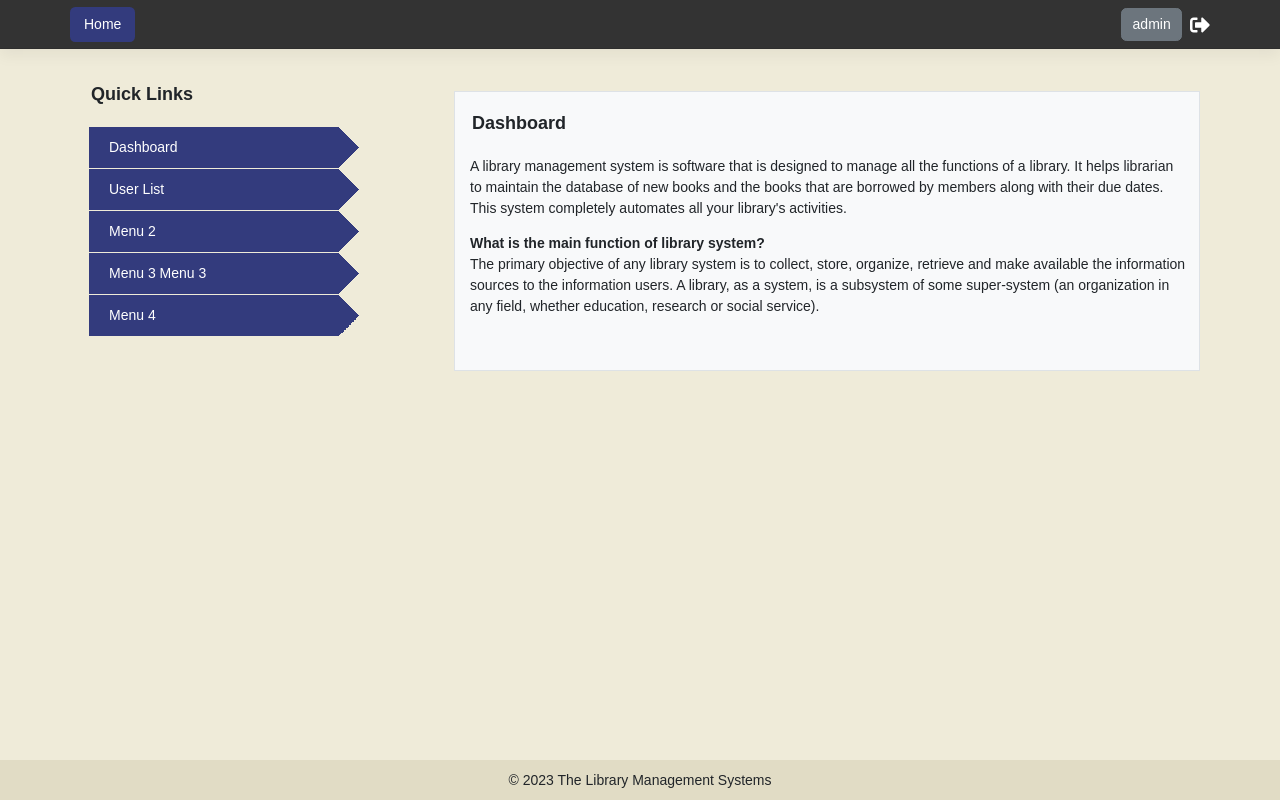
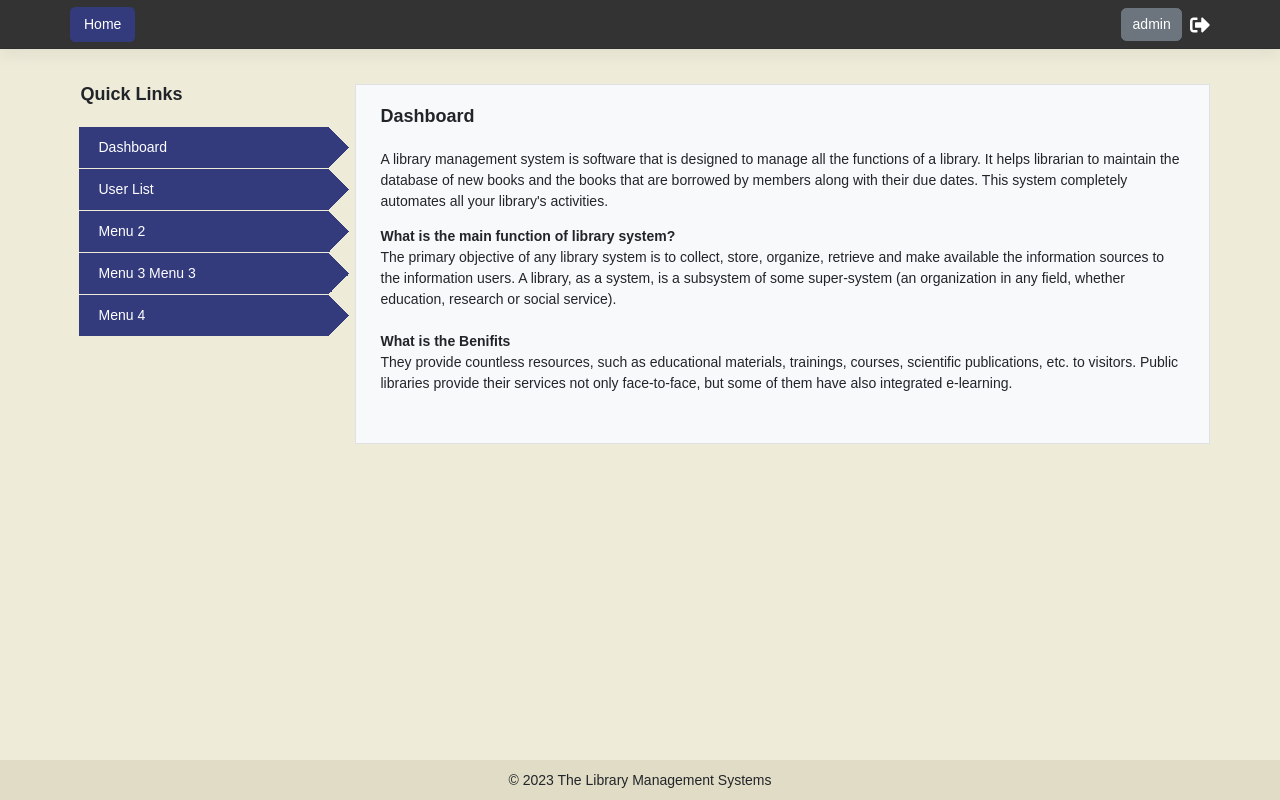
Before and after one commit to devalleytech/library-management-systems, a React (Create React App) app: page /dashboard in a window 1280 px wide. Built offline with nearby package versions, Linux system fonts and the light colour scheme; sample sign-in values are in the browser's storage.

Commit message:
resolve auto redirect after login

```diff
--- a/src/App.js
+++ b/src/App.js
@@ -1,4 +1,4 @@
-import React, {useState, useEffect} from "react";
+import React from "react";
 import Footer from './Layout/Footer';
 import Header from './Layout/Header';
 import Signup from './Components/Users/SignUp';
@@ -6,13 +6,12 @@ import Login from './Components/Users/SignIn';
 import Dashboard from './Components/Dashboard/Dashboard';
 import List from './Components/Users/List';
 import Content from './Components/Dashboard/Content';
+import Notfound from './Components/Pages/Notfound';
 import { Routes, Route } from "react-router-dom";
 import './App.css';
 
 
 function App() {
-
-
 
   return (
     <>
@@ -25,7 +24,8 @@ function App() {
           <Route path="/dashboard" element={<Dashboard />} >
             <Route path='/dashboard' element={<Content />} />
             <Route path='/dashboard/list' element={<List />} />
-            </Route>
+          </Route>
+          <Route path='*' element={<Notfound />} />
         </Routes>
        </div>
      <Footer />
--- a/src/Components/Dashboard/Content.js
+++ b/src/Components/Dashboard/Content.js
@@ -4,12 +4,17 @@ import './Content.css';
 const Content = () => {
     return (
         <>
-         <div className="usertitle px-2 py-4"><span>Dashboard</span></div>
-              <div className="content">
+         <div className="usertitle px-3 py-4"><span>Dashboard</span></div>
+              <div className="content px-3">
                 <p>A library management system is software that is designed to manage all the functions of a library. It helps librarian to maintain the database of new books and the books that are borrowed by members along with their due dates. This system completely automates all your library's activities.
                     </p>
                <b>What is the main function of library system?</b> <br/>
                 The primary objective of any library system is to collect, store, organize, retrieve and make available the information sources to the information users. A library, as a system, is a subsystem of some super-system (an organization in any field, whether education, research or social service).
+                <p><br/>
+                     <b>What is the Benifits</b> <br/>
+                    They provide countless resources, such as educational materials, trainings, courses, scientific publications, etc. to visitors. Public libraries provide their services not only face-to-face, but some of them have also integrated e-learning.
+                </p>
+                <p>&nbsp;</p>
          </div>
         </>
     )
--- a/src/Components/Dashboard/Dashboard.css
+++ b/src/Components/Dashboard/Dashboard.css
@@ -8,3 +8,6 @@
     color: #333 !important;
     border-radius: 10px;
 }
+.container.mt-3 {
+    padding: 0;
+}
--- a/src/Components/Dashboard/Dashboard.js
+++ b/src/Components/Dashboard/Dashboard.js
@@ -10,28 +10,33 @@ const Dashboard = () => {
   const userStatusAfterlogin = localStorage.getItem("userStatus");
   const [userStatus, setUserStatus] = useState(userStatusAfterlogin);
 
+  function redirectCheck() {
+    if (!userStatus) {
+      navigate("/login");
+    } else if (userStatus) {
+        navigate("/dashboard");
+    }
+  }
      useEffect(() => {
-      setUserStatus(userStatusAfterlogin);
+       setUserStatus(userStatusAfterlogin);
+       redirectCheck();
    }, [userStatusAfterlogin]);
 
-    if (!userStatus) {
-      navigate("/login");
-    }
+
 
     return (
       <>
-        <div className="container mt-4 ">
+        <div className="container mt-3">
           <div className="row">
-            <div className="col-md-4 table-responsive mt-3">
+            <div className="col-md-3 table-responsive  mt-4">
                <div className="usertitle"><span>Quick Links</span></div>
                <div className="leftMenu py-4"><Sidebar /></div>
             </div>
-            <div className="col-md-8 table-responsive bg-light mt-4 border">
+            <div className="col-md-9 table-responsive bg-light mt-4 border">
                <Outlet/>
             </div>
           </div>
         </div>
-
     </>
     )
 }
--- /dev/null
+++ b/src/Components/Pages/Notfound.css
@@ -0,0 +1,8 @@
+.notfound {
+    display: flex;
+    align-items: center;
+    justify-content: center;
+    text-align: center;
+    padding: 20px;
+    margin-top: 20px;
+}
--- /dev/null
+++ b/src/Components/Pages/Notfound.js
@@ -0,0 +1,28 @@
+import React, {useEffect, useState} from "react";
+import { useNavigate } from "react-router-dom";
+import notfound from './pagenotfound.png';
+import './Notfound.css';
+
+const Notfound = () => {
+    const navigate = useNavigate();
+
+  const userStatusAfterlogin = localStorage.getItem("userStatus");
+  const [userStatus, setUserStatus] = useState(userStatusAfterlogin);
+
+   useEffect(() => {
+      setUserStatus(userStatusAfterlogin);
+   }, [userStatusAfterlogin]);
+
+    if (!userStatus) {
+      navigate("/login");
+    }
+    return (
+        <>
+            <div className="notfound">
+                <img src={notfound} alt="logo" />
+            </div>
+        </>
+   )
+}
+
+export default Notfound;
--- a/src/Components/Users/SignIn.js
+++ b/src/Components/Users/SignIn.js
@@ -60,13 +60,17 @@ const Login = () => {
 
   const userStatusAfterlogin = localStorage.getItem("userStatus");
   const [userStatus, setUserStatus] = useState(userStatusAfterlogin);
+   function redirectCheck() {
+     if (userStatus) {
+        navigate("/dashboard");
+    }
+  }
      useEffect(() => {
-      setUserStatus(userStatusAfterlogin);
+       setUserStatus(userStatusAfterlogin);
+       redirectCheck();
    }, [userStatusAfterlogin]);
 
-    if (userStatus) {
-      navigate("/dashboard");
-    }
+
   return (
       <div className="row d-flex justify-content-center align-items-center mt-5">
         <ToastContainer
@@ -96,7 +100,7 @@ const Login = () => {
                       )}
                     </div>
                   </div>
-                  <div className="d-flex flex-row align-items-center mb-2">
+                  <div className="d-flex flex-row align-items-center mt-3 mb-2">
                     <div className="form-outline flex-fill mb-0">
                     <label className="form-label" htmlFor="password">Password *</label>
                       <input type="password" id="password" value={userLoginForm.password}
--- a/src/Components/Users/SignUp.js
+++ b/src/Components/Users/SignUp.js
@@ -69,14 +69,19 @@ const Signup = () => {
 
 
   const userStatusAfterlogin = localStorage.getItem("userStatus");
-   const [userStatus, setUserStatus] = useState(userStatusAfterlogin);
+  const [userStatus, setUserStatus] = useState(userStatusAfterlogin);
+
+  function redirectCheck() {
+     if (userStatus) {
+        navigate("/dashboard");
+    }
+  }
+
      useEffect(() => {
-      setUserStatus(userStatusAfterlogin);
+       setUserStatus(userStatusAfterlogin);
+       redirectCheck();
    }, [userStatusAfterlogin]);
 
-    if (userStatus) {
-      navigate("/dashboard");
-    }
 
 
   return (
@@ -228,7 +233,7 @@ const Signup = () => {
                     </button>
                     </div>
                   </div>
-
+                  <div>&nbsp;</div>
                 </form>
 
               </div>
```
Also changed, not shown: src/Components/Pages/pagenotfound.png (added), 1 other file (tests, documents, lock files or other folders).
